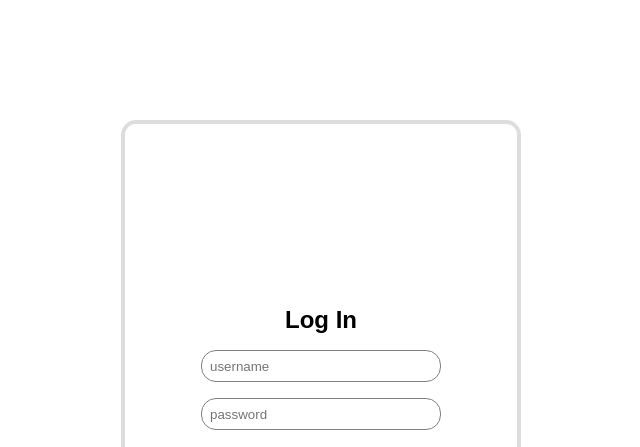
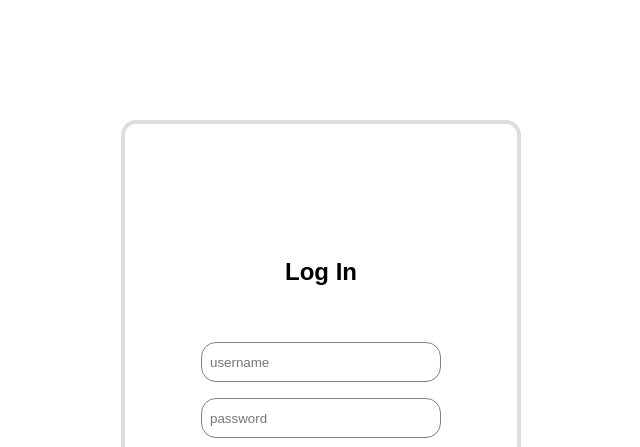
Before and after one commit to Schwafton/SecurityProject, a plain HTML site: page logIn.html in a window 1280 px wide. Shown: the top 447 px of the page, without its empty margins (319-959 px from the left). Drawn offline with Linux system fonts and the light colour scheme.

Commit message:
added styles

```diff
--- a/logIn.css
+++ b/logIn.css
@@ -22,6 +22,14 @@ form {
     justify-content: center;
     flex-direction: column;
 }
+.inputs {
+    display: flex;
+    flex-direction: column;
+    align-items: center;
+    justify-content: center;
+    gap: 0.5rem;
+    margin: 2.5rem;
+}
 
 .header {
     font-family: Arial, Helvetica, sans-serif;
@@ -30,7 +38,7 @@ form {
 }
 
 input {
-    height: 2rem;
+    height: 2.5rem;
     width: 15rem;
     padding: 0.5rem;
     border-radius: 15px;
--- a/logIn.html
+++ b/logIn.html
@@ -10,10 +10,13 @@
   <body>
     <form action="">
       <header class="header">Log In</header>
-      <label for="username"></label>
-      <input type="text" id="username" placeholder="username" />
-      <label for="password"></label>
-      <input type="text" id="password" placeholder="password" />
+      <div class="inputs">
+        <label for="username"></label>
+        <input type="text" id="username" placeholder="username" />
+        <label for="password"></label>
+        <input type="text" id="password" placeholder="password" />
+      </div>
+
       <div
         class="fb-login-button"
         data-width=""
```
